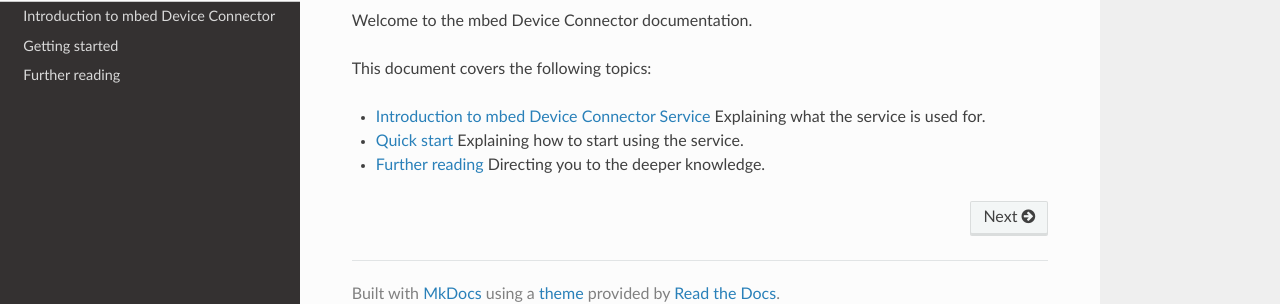
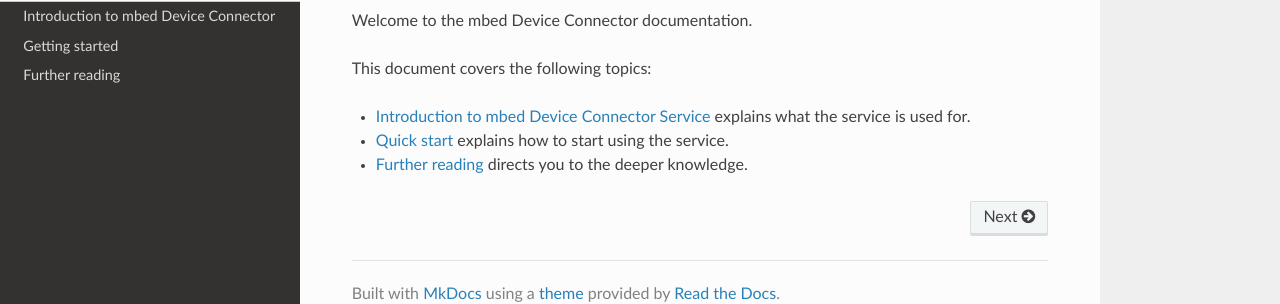
Before and after one commit to ARMmbed/mbed-device-connector-documentation, an MkDocs documentation site: the page built from docs/index.md, in a window 1280 px wide. Shown: the part 151-455 px from the top of the page. Built offline with MkDocs 1.6.1, drawn with Linux system fonts in a browser that asks for light colours; nearby versions of some CDN libraries; old or Windows-style settings are respelled for this version of MkDocs.

Commit message:
minor edit

```diff
--- a/docs/index.md
+++ b/docs/index.md
@@ -6,10 +6,10 @@
 This document covers the following topics:
 
 - [Introduction to mbed Device Connector Service](Connector-intro.md)
-Explaining what the service is used for.
+explains what the service is used for.
 
 - [Quick start](Quick-guide.md)
-Explaining how to start using the service.
+explains how to start using the service.
 
 - [Further reading](Further-reading.md)
-Directing you to the deeper knowledge.
+directs you to the deeper knowledge.
```
